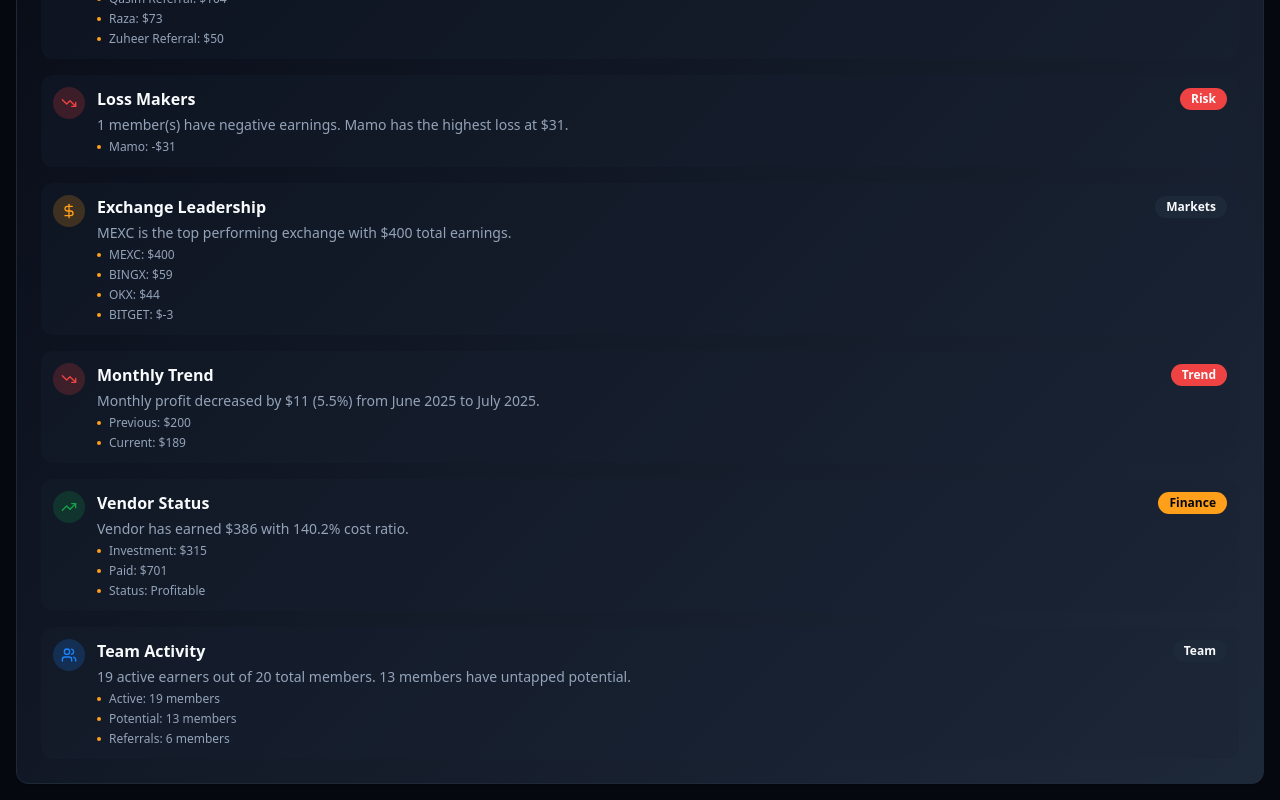
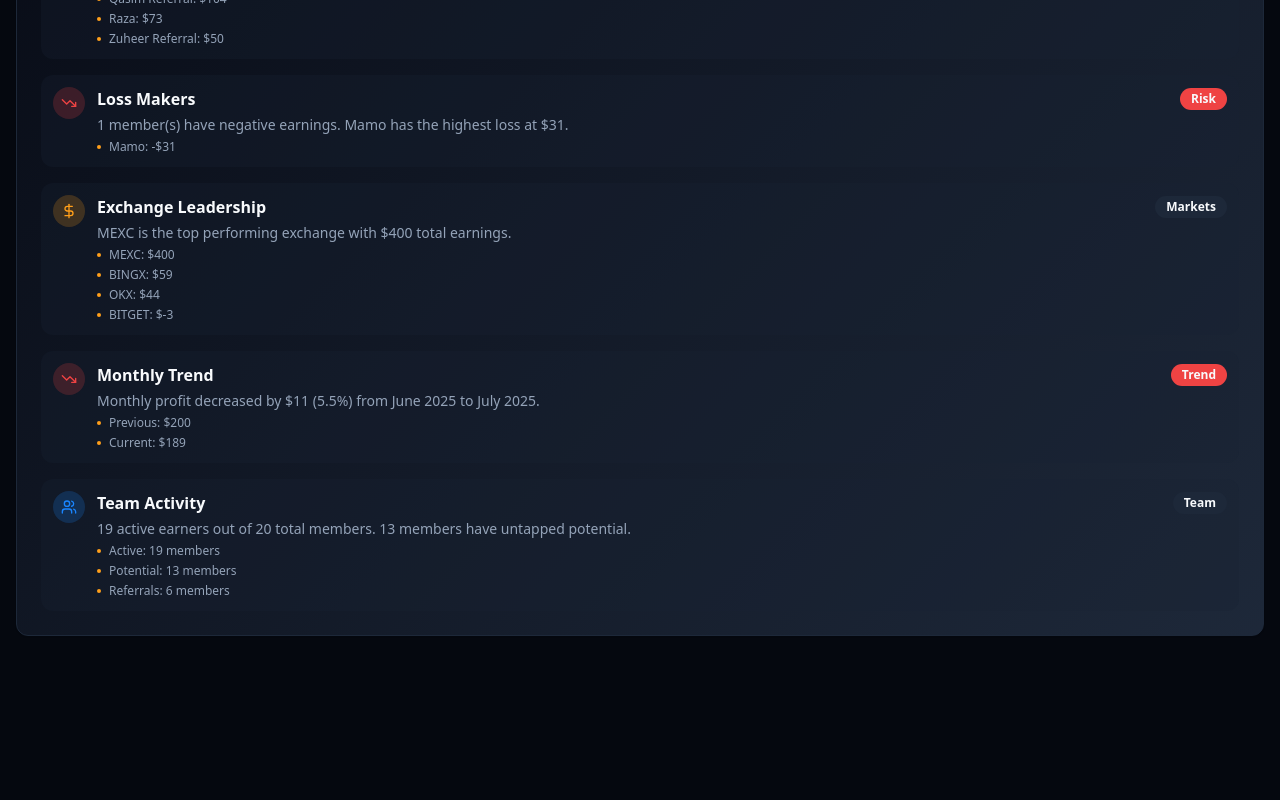
Before and after one commit to academyfor/airdrops-profit, a React (Vite) app: page / in a window 1280 px wide. Shown: the part 2459-3259 px from the top of the page. After the commit the page ends 3111 px from the top, so only its background shows below. Built offline with nearby package versions, Linux system fonts and the light colour scheme.

Commit message:
Remove Vendor Status block
Removed the Vendor Status block from the AI-Powered Insights section.

```diff
--- a/src/components/dashboard/AIInsights.tsx
+++ b/src/components/dashboard/AIInsights.tsx
@@ -144,27 +144,6 @@ function generateInsights(
     });
   }
 
-  // Vendor analysis
-  const totalVendorPaid = vendorPayments.reduce((sum, p) => sum + p.amount, 0);
-  const vendorInvestment = 315;
-  const vendorProfit = totalVendorPaid - vendorInvestment;
-  const vendorRatio = (totalVendorPaid / totalIncome * 100).toFixed(1);
-
-  insights.push({
-    icon: vendorProfit > 0 ? TrendingUp : AlertTriangle,
-    iconColor: vendorProfit > 0 ? 'text-crypto-green' : 'text-crypto-red',
-    iconBg: vendorProfit > 0 ? 'bg-crypto-green/20' : 'bg-crypto-red/20',
-    title: 'Vendor Status',
-    category: 'Finance',
-    badgeVariant: vendorProfit > 0 ? 'default' : 'destructive' as const,
-    description: `Vendor has ${vendorProfit > 0 ? 'earned' : 'lost'} $${Math.abs(vendorProfit)} with ${vendorRatio}% cost ratio.`,
-    details: [
-      `Investment: $${vendorInvestment}`,
-      `Paid: $${totalVendorPaid}`,
-      `Status: ${vendorProfit > 0 ? 'Profitable' : 'In Recovery'}`
-    ]
-  });
-
   // Member activity insights
   const activeMembers = members.filter(m => m.total !== 0).length;
   const potentialMembers = members.filter(m =>
```
